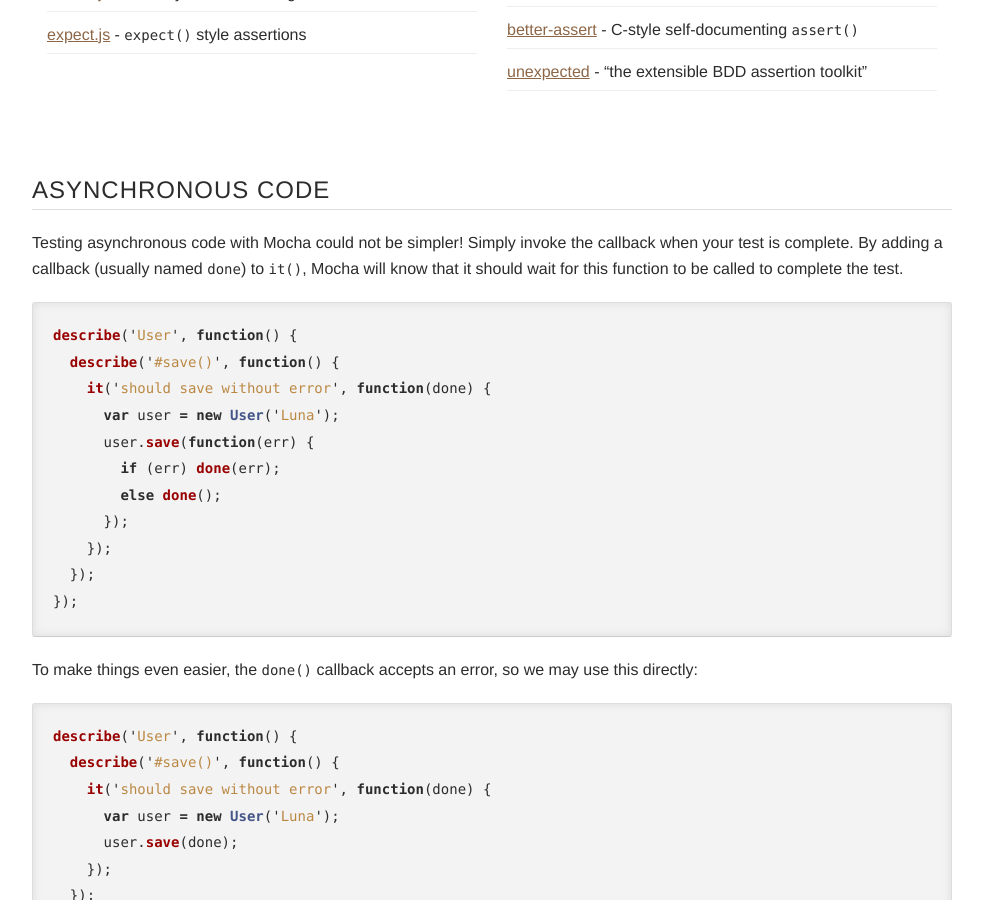
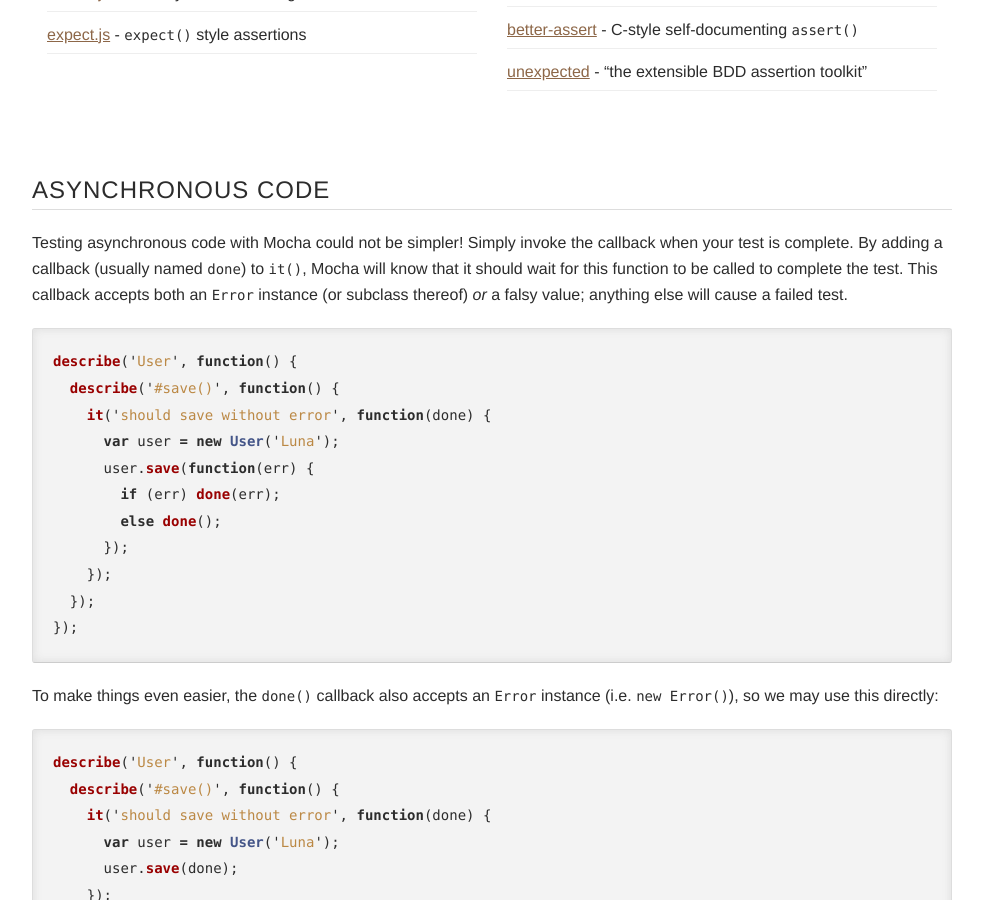
Before and after one commit to mochajs/docs-legacy, a Jekyll site: the page built from index.md, in a window 1280 px wide and 900 px high, scrolled down 11324 px. Shown: the whole window, without its empty margins (148-1131 px from the left). Built offline with Jekyll 4.4.1, drawn with Linux system fonts in a browser that asks for light colours.

Commit message:
document Error/undefined params to the 'done' callback; closes #3134
* docs: Error/undefined params to the 'done' callback

````diff
--- a/index.md
+++ b/index.md
@@ -155,7 +155,7 @@ Mocha allows you to use any assertion library you wish.  In the above example, w
 
 ## Asynchronous Code
 
-Testing asynchronous code with Mocha could not be simpler! Simply invoke the callback when your test is complete. By adding a callback (usually named `done`) to `it()`, Mocha will know that it should wait for this function to be called to complete the test.
+Testing asynchronous code with Mocha could not be simpler! Simply invoke the callback when your test is complete. By adding a callback (usually named `done`) to `it()`, Mocha will know that it should wait for this function to be called to complete the test. This callback accepts both an `Error` instance (or subclass thereof) *or* a falsy value; anything else will cause a failed test.
 
 ```js
 describe('User', function() {
@@ -171,7 +171,7 @@ describe('User', function() {
 });
 ```
 
-To make things even easier, the `done()` callback accepts an error, so we may use this directly:
+To make things even easier, the `done()` callback also accepts an `Error` instance (i.e. `new Error()`), so we may use this directly:
 
 ```js
 describe('User', function() {
````
